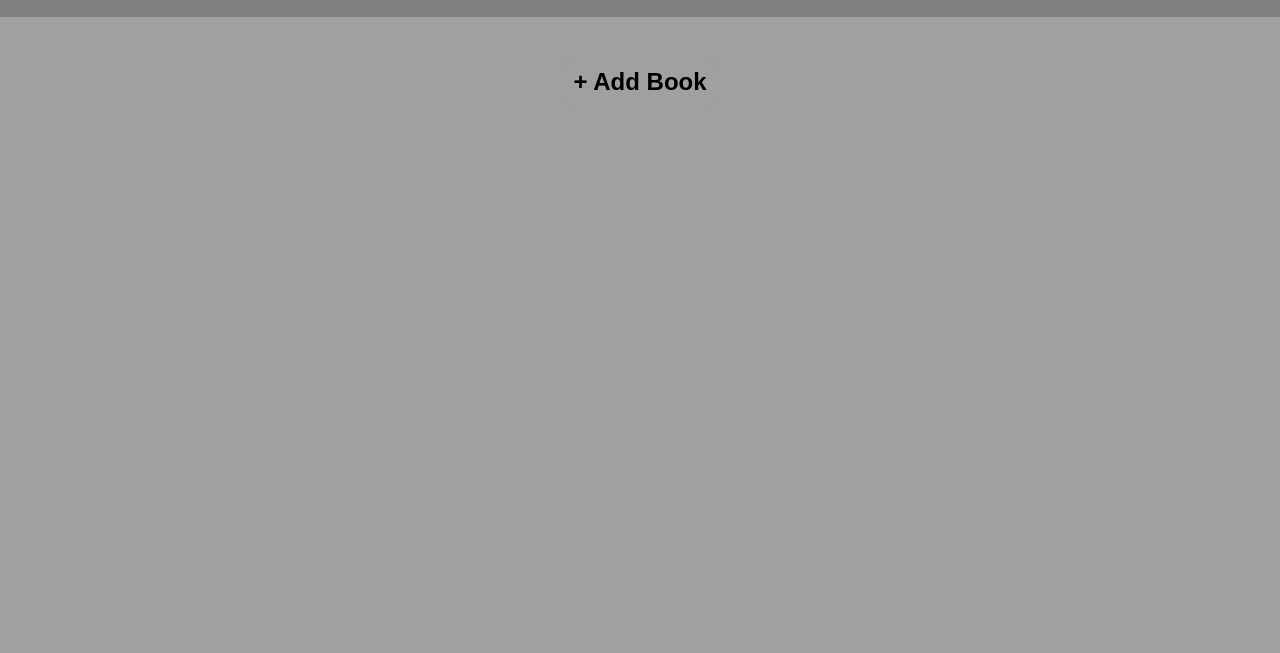
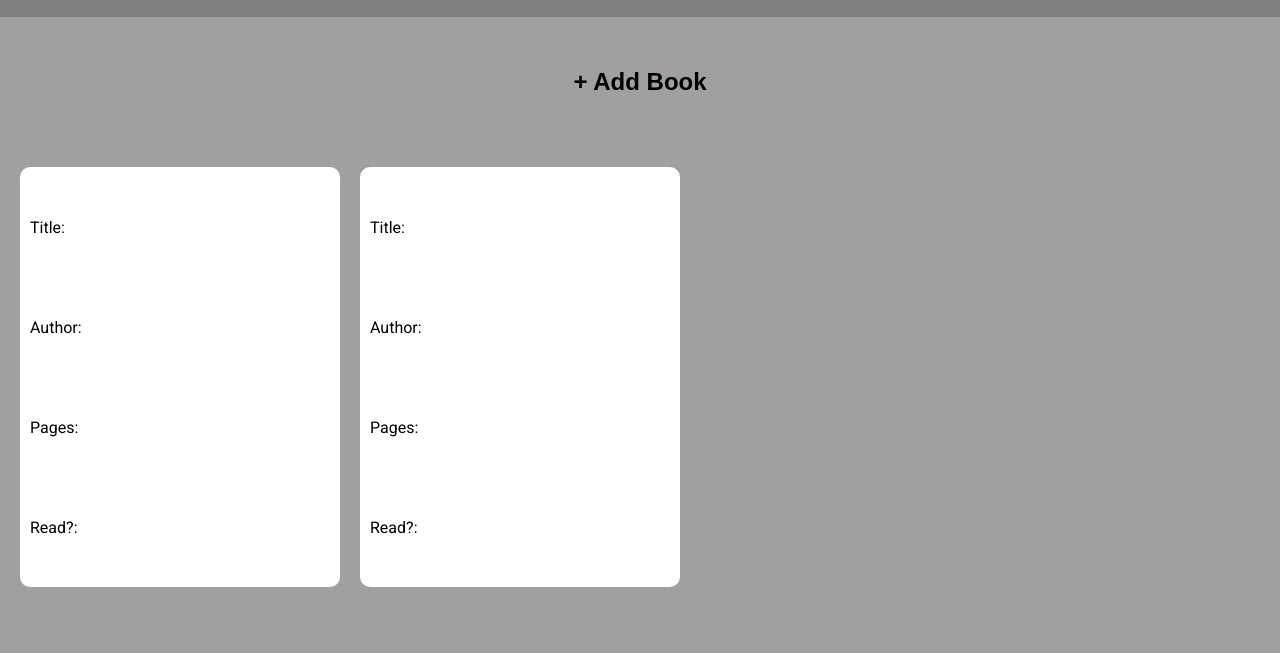
Before and after one commit to benzelcurry/library, a plain HTML site: page index.html in a window 1280 px wide. Shown: the part 91-744 px from the top of the page. Drawn offline with Linux system fonts and the light colour scheme.

Commit message:
Add basic styling for content cards

```diff
--- a/index.html
+++ b/index.html
@@ -20,7 +20,20 @@
         <div class="add-book">
             <button class="add">+ Add Book</button>
         </div>
-        <div class="cards"></div>
+        <div class="cards">
+            <div class="placeholder">
+                <div class="title">Title:</div>
+                <div class="author">Author:</div>
+                <div class="pages">Pages:</div>
+                <div class="read">Read?:</div>
+            </div>
+            <div class="placeholder">
+                <div class="title">Title:</div>
+                <div class="author">Author:</div>
+                <div class="pages">Pages:</div>
+                <div class="read">Read?:</div>
+            </div>
+        </div>
     </div>
 
     <!-- footer -->
--- a/style.css
+++ b/style.css
@@ -53,10 +53,28 @@ button.add {
 
 button.add:hover {
     background-color: #868383;
+    cursor: pointer;
 }
 
 button.add:active {
     background-color: #8f8c8c;
+}
+
+.cards {
+    display: grid;
+    grid-template-columns: repeat(4, 1fr);
+    padding: 20px;
+    gap: 20px;
+}
+
+.placeholder {
+    height: 400px;
+    width: 300px;
+    border-radius: 10px;
+    background-color: #fff;
+    display: grid;
+    padding: 10px;
+    align-items: center;
 }
 
 /* footer */
```
